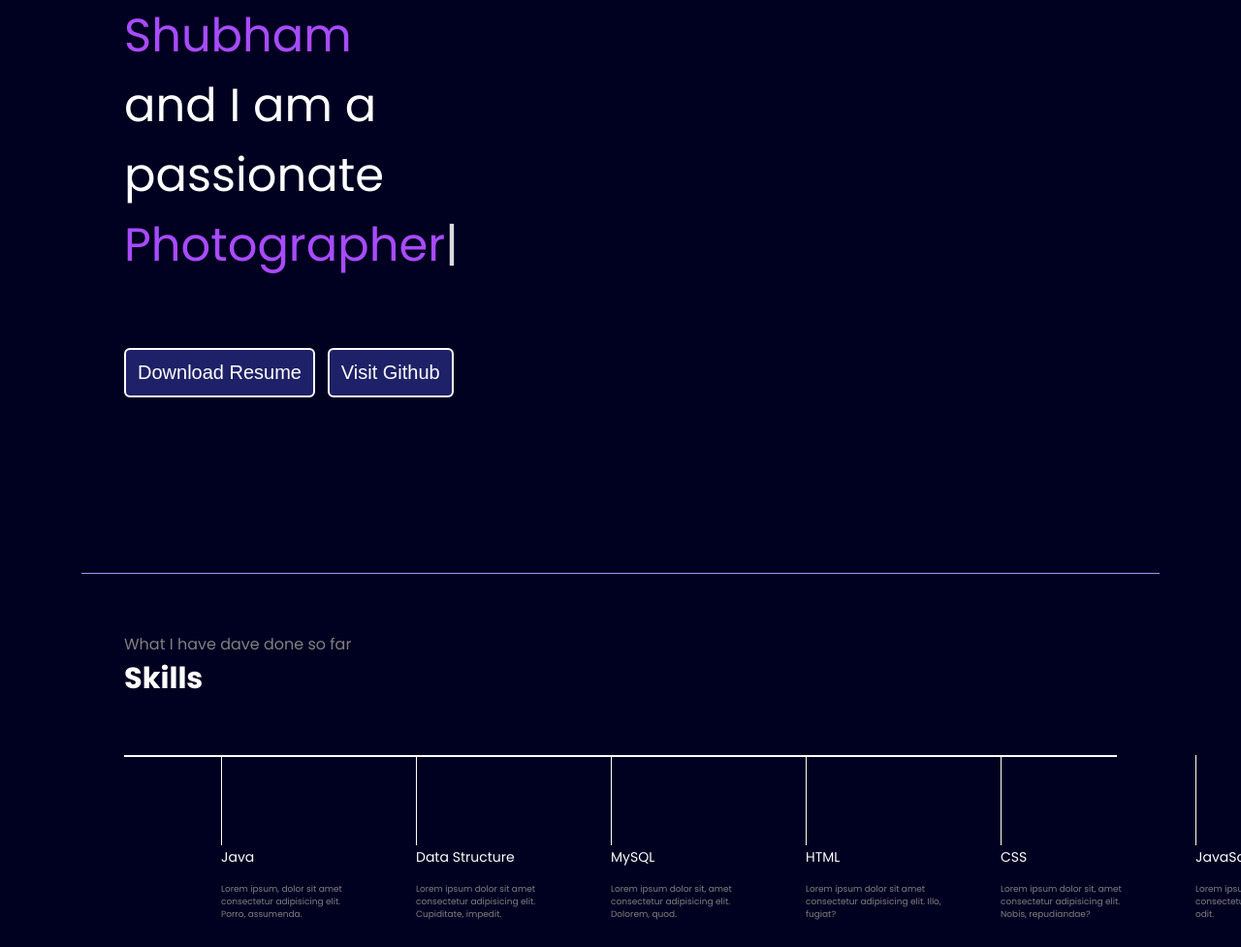
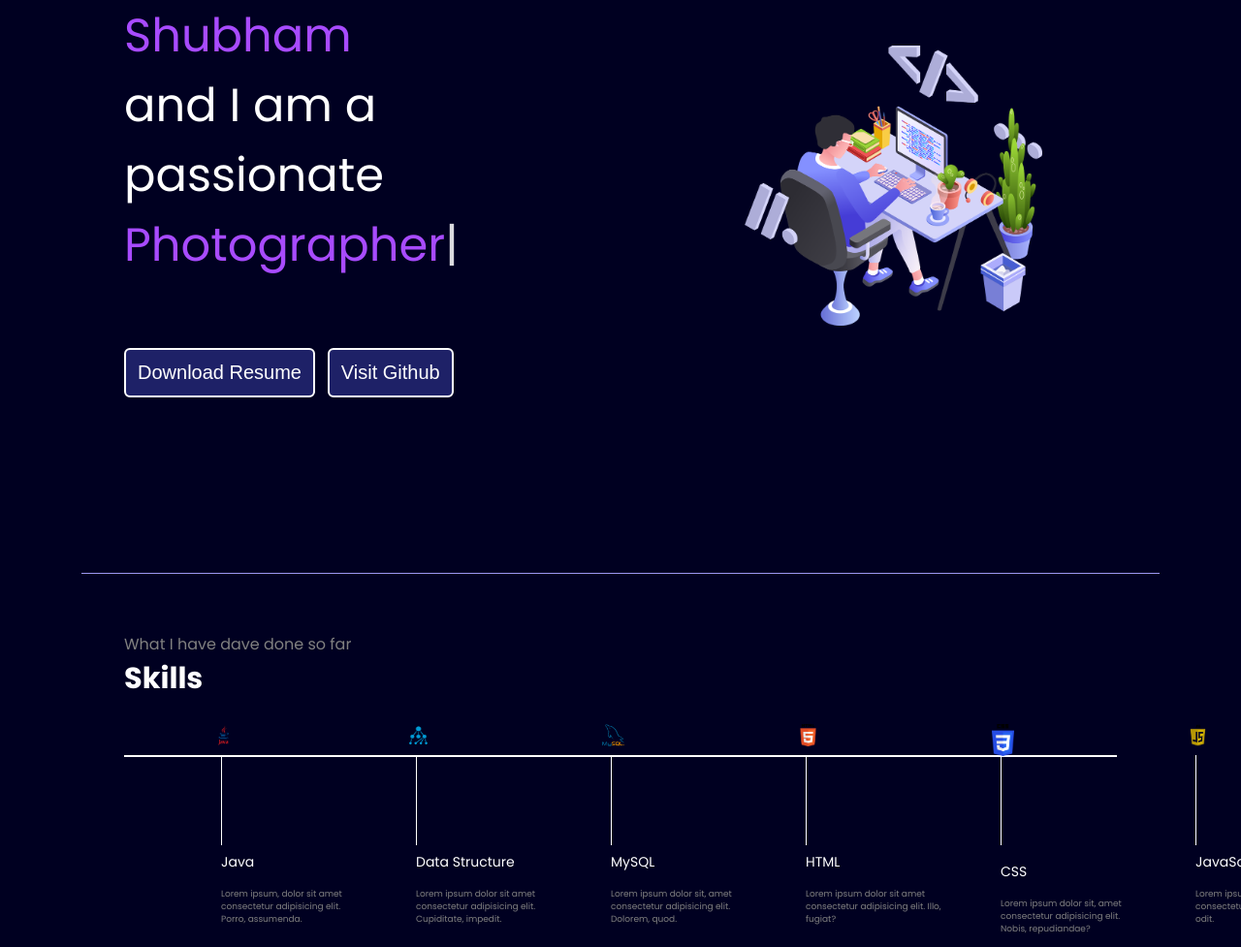
Before and after one commit to Shubhamjha400/Portfolio-Website, a plain HTML site: page index.html in a window 1280 px wide. Shown: the part 281-1258 px from the top of the page at 97% size. Drawn offline with nearby package versions, Linux system fonts and the light colour scheme.

Commit message:
index.html

```diff
--- a/index.html
+++ b/index.html
@@ -204,7 +204,7 @@
                 </div>
             </div>
             <div class="rightSection">
-                <img src="bg.png" alt="">
+                <img src="images/bg.png" alt="">
             </div>
         </section>
         <hr>
@@ -214,7 +214,7 @@
 
             <div class="box">
                 <div class="vertical">
-                    <img class="image-top" src="Java.png" alt="">
+                    <img class="image-top" src="images/Java.png" alt="">
                     <div class="vertical-title">
                         Java
                     </div>
@@ -223,7 +223,7 @@
                     </div>
                 </div>
                 <div class="vertical">
-                    <img class="image-top" src="Data Structure.png" alt="">
+                    <img class="image-top" src="images/Data Structure.png" alt="">
                     <div class="vertical-title">
                         Data Structure
                     </div>
@@ -232,7 +232,7 @@
                     </div>
                 </div>
                 <div class="vertical">
-                    <img class="image-top" src="MySQL.png" alt="">
+                    <img class="image-top" src="images/MySQL.png" alt="">
                     <div class="vertical-title">
                         MySQL
                     </div>
@@ -241,7 +241,7 @@
                     </div>
                 </div>
                 <div class="vertical">
-                    <img class="image-top" src="HTML.png" alt="">
+                    <img class="image-top" src="images/HTML.png" alt="">
                     <div class="vertical-title">
                         HTML
                     </div>
@@ -250,7 +250,7 @@
                     </div>
                 </div>
                 <div class="vertical">
-                    <img class="image-top" src="CSS.png" alt="">
+                    <img class="image-top" src="images/CSS.png" alt="">
                     <div class="vertical-title">
                         CSS
                     </div>
@@ -259,7 +259,7 @@
                     </div>
                 </div>
                 <div class="vertical">
-                    <img class="image-top" src="JavaScript.png" alt="">
+                    <img class="image-top" src="images/JavaScript.png" alt="">
                     <div class="vertical-title">
                         JavaScript
                     </div>
```
